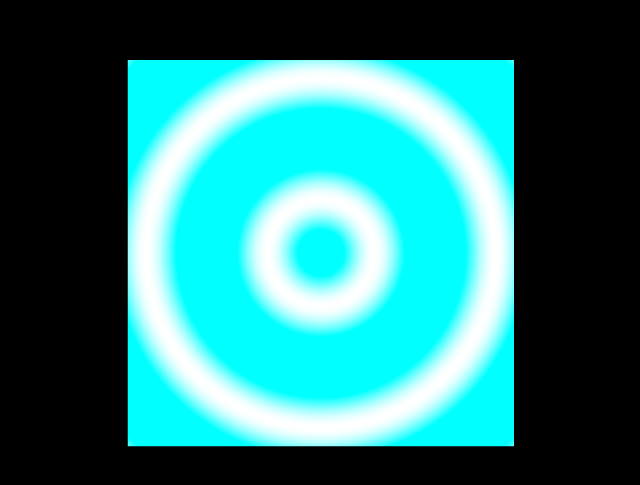
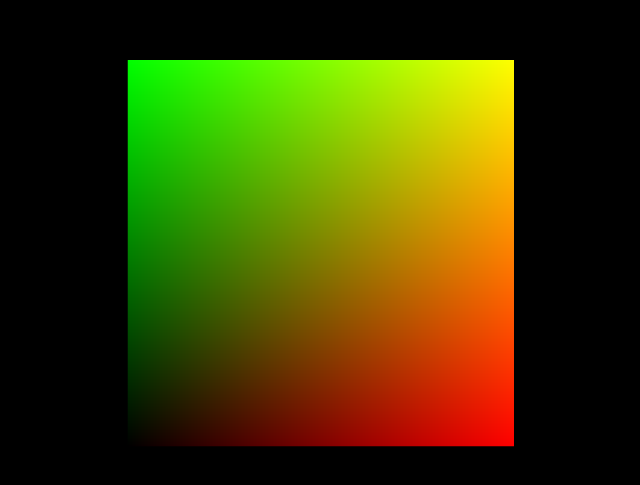
Before and after one commit to TKS31/three-starter, a website built with Vite: page index.html in a window 1280 px wide. Shown: the part 147-632 px from the top of the page, without its empty margins (319-959 px from the left). Built offline with nearby package versions, Linux system fonts and the light colour scheme.

Commit message:
webglapp

```diff
--- a/index.html
+++ b/index.html
@@ -8,7 +8,7 @@
     <link rel="stylesheet" href="./src/styles/style.scss">
   </head>
   <body>
-    <canvas class="webgl" data-el="webgl"></canvas>
+    <div class="webgl-wrapper" data-el="webgl-wrapper"></div>
     <script type="module" src="./src/app.ts"></script>
   </body>
 </html>
--- a/package.json
+++ b/package.json
@@ -11,6 +11,7 @@
     "@types/node": "^20.12.7",
     "@types/three": "^0.163.0",
     "sass": "^1.75.0",
+    "terser": "^5.31.1",
     "typescript": "^5.2.2",
     "vite": "^5.2.0",
     "vite-plugin-glsl": "^1.3.0"
--- a/src/app.ts
+++ b/src/app.ts
@@ -1,7 +1,7 @@
-import WebGLCanvas from "./components/webgl-canvas";
+import WebGLApp from "./components/webgl-app";
 
 function app() {
-  const webgl = new WebGLCanvas();
+  const webgl = new WebGLApp();
 
   handleResize();
   window.addEventListener('resize', handleResize);
@@ -9,7 +9,7 @@ function app() {
   animate(0);
 
   function handleResize() {
-    webgl.resize(window.innerWidth, window.innerHeight);
+    webgl.resize();
   }
 
   function animate(timestamp: number) {
--- a/src/components/webgl-canvas/Plane.ts
+++ b/src/components/webgl-app/Plane.ts
@@ -1,7 +1,7 @@
 import { Uniforms } from "@/types/uniforms";
 import { Mesh, Vector2, PlaneGeometry, ShaderMaterial } from "three";
-import vertexShader from '@/shaders/plane/base.vert';
-import fragmentShader from '@/shaders/plane/base.frag';
+import vertexShader from './base.vert';
+import fragmentShader from './base.frag';
 
 export default class Plane {
   uniforms: Uniforms;
--- /dev/null
+++ b/src/components/webgl-app/base.frag
@@ -0,0 +1,7 @@
+uniform float uTime;
+
+varying vec2 vUv;
+
+void main() {
+  gl_FragColor = vec4(vUv, 0., 1.);
+}
--- /dev/null
+++ b/src/components/webgl-app/index.ts
@@ -0,0 +1,36 @@
+import WebGL from "@/webgl";
+import Plane from "./Plane";
+
+export default class WebGLApp extends WebGL {
+  el: HTMLCanvasElement;
+  wrapper: HTMLDivElement;
+  plane: Plane;
+
+  constructor() {
+    super({
+      antialias: true,
+      alpha: false,
+      stencil: false,
+      powerPreference: 'default',
+    });
+
+    this.el = this.renderer.domElement;
+    this.wrapper = document.querySelector('[data-el="webgl-wrapper"]') as HTMLDivElement;
+    this.wrapper.appendChild(this.el);
+
+    this.resize();
+
+    this.plane = new Plane();
+    this.scene.add(this.plane.mesh);
+  }
+
+  update(timestamp: number) {
+    this.tick(timestamp);
+    this.plane.update(this.time.elapsed);
+    this.render();
+  }
+
+  resize() {
+    super.resize(this.wrapper.clientWidth, this.wrapper.clientHeight);
+  }
+}
--- a/src/components/webgl-canvas/index.ts
+++ /dev/null
@@ -1,28 +0,0 @@
-import WebGL from "@/webgl";
-import Plane from "./Plane";
-
-export default class WebGLCanvas extends WebGL {
-  el: HTMLCanvasElement;
-  plane: Plane;
-
-  constructor() {
-    const canvas = document.querySelector('[data-el="webgl"]') as HTMLCanvasElement;
-    super({
-      canvas,
-      antialias: true,
-      alpha: false,
-      powerPreference: 'high-performance',
-    });
-
-    this.el = canvas;
-
-    this.plane = new Plane();
-    this.scene.add(this.plane.mesh);
-  }
-
-  update(timestamp: number) {
-    this.tick(timestamp);
-    this.plane.update(this.time.elapsed);
-    this.render();
-  }
-}
--- a/src/shaders/plane/base.frag
+++ /dev/null
@@ -1,7 +0,0 @@
-uniform float uTime;
-
-varying vec2 vUv;
-
-void main() {
-  gl_FragColor = vec4(sin(length(vUv * 2. - 1.) * 10. - uTime), 1., 1., 1.);
-}
--- a/src/styles/style.scss
+++ b/src/styles/style.scss
@@ -17,9 +17,15 @@ body {
   -webkit-text-size-adjust: 100%;
 }
 
-.webgl {
+.webgl-wrapper {
   position: fixed;
   top: 0;
   left: 0;
+  width: 100%;
+  height: 100%;
+}
+
+.webgl-wrapper > canvas {
   outline: none;
+  user-select: none;
 }
--- a/src/webgl/index.ts
+++ b/src/webgl/index.ts
@@ -6,12 +6,21 @@ type Size = {
   dpr: number;
 }
 
+type Time = {
+  elapsed: number;
+  delta: number;
+  last: number;
+  targetDelta: number;
+  ratio: number;
+  frame: number;
+}
+
 export default class WebGL {
   renderer: WebGLRenderer;
   size: Size;
   camera: PerspectiveCamera;
   scene: Scene;
-  time: { elapsed: number, delta: number, last: number };
+  time: Time;
 
   constructor(rendererOptions: WebGLRendererParameters = {}) {
     this.renderer = new WebGLRenderer(rendererOptions);
@@ -36,7 +45,10 @@ export default class WebGL {
     this.time = {
       elapsed: 0,
       delta: 0,
-      last: 0
+      last: 0,
+      targetDelta: 1 / 60,
+      ratio: 1,
+      frame: 0
     };
   }
 
@@ -45,6 +57,8 @@ export default class WebGL {
     this.time.delta = (timestamp - this.time.last) * .001;
     this.time.elapsed += this.time.delta;
     this.time.last = timestamp;
+    this.time.ratio = this.time.delta / this.time.targetDelta;
+    this.time.frame++;
   }
 
   render() {
@@ -52,7 +66,7 @@ export default class WebGL {
     this.renderer.render(this.scene, this.camera);
   }
 
-  resize(width: number, height: number) {
+  resize(width: number = window.innerWidth, height: number = window.innerHeight) {
     this.size.width = width;
     this.size.height = height;
     this.size.dpr = Math.min(2, window.devicePixelRatio);
--- a/src/webgl/utils/index.ts
+++ /dev/null
@@ -1,2 +0,0 @@
-export { FBO } from './FBO';
-export { Simulator } from './Simulator';
--- a/vite.config.ts
+++ b/vite.config.ts
@@ -4,6 +4,7 @@
 export default defineConfig({
   server: {
     host: true,
+    open: true
   },
   resolve: {
     alias: [
@@ -11,7 +12,9 @@
     ]
   },
   build: {
+    minify: 'terser',
     emptyOutDir: true,
+    assetsInlineLimit: 0,
     rollupOptions: {
       output: {
         entryFileNames: 'assets/js/[name][hash].js',
```
Also changed, not shown: src/components/webgl-app/base.vert (renamed from src/shaders/plane/base.vert), 1 other file.
